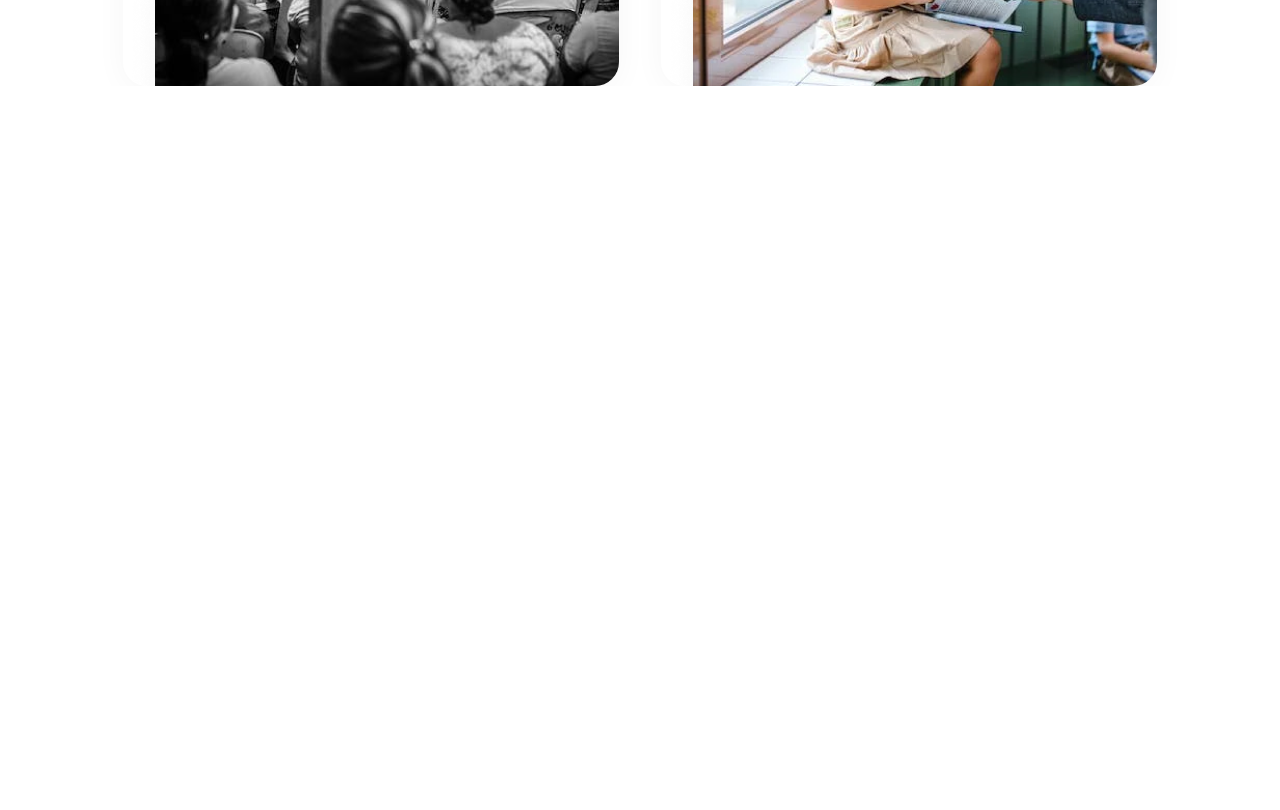
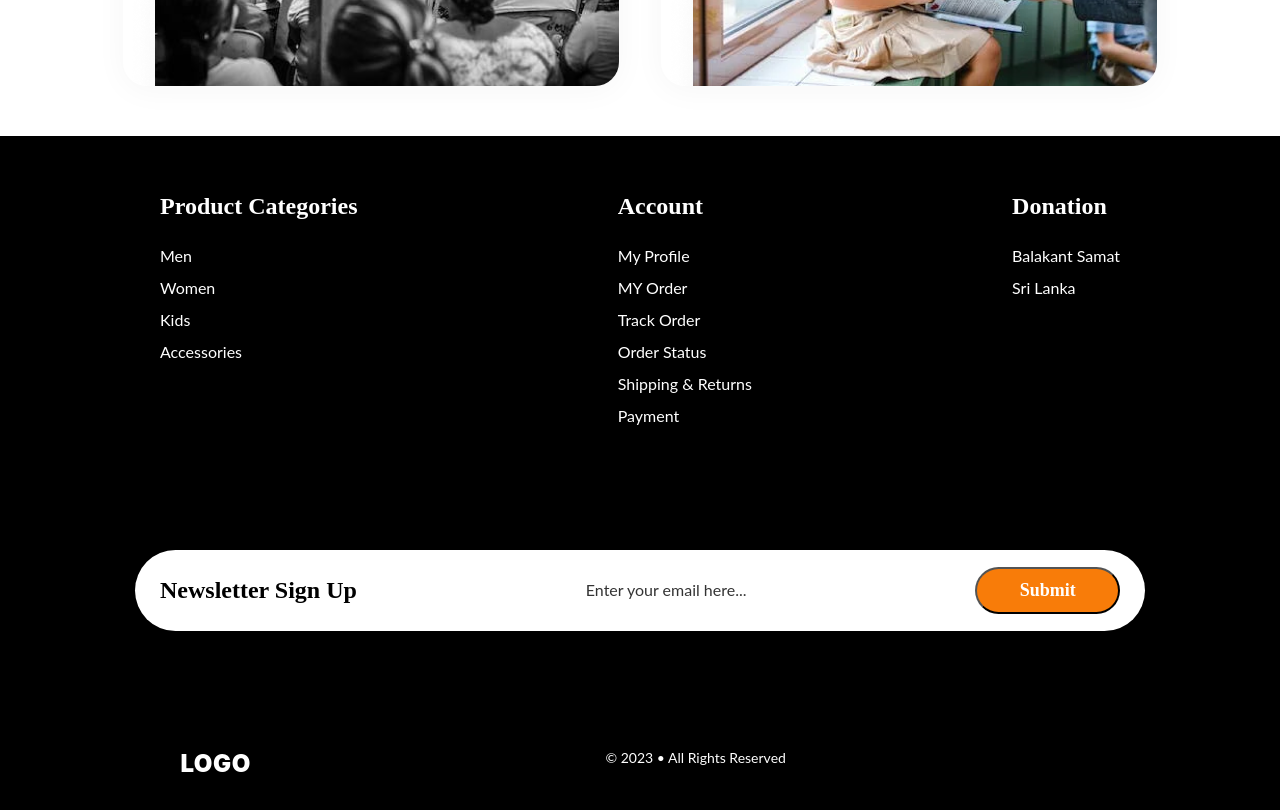
Before and after one commit to pankaj123445555/shopping_web, a React (Create React App) app: page / in a window 1280 px wide. Shown: the part 3540-4350 px from the top of the page. Before the commit the page ends 3626 px from the top, so only its background shows below. Built offline with nearby package versions, Linux system fonts and the light colour scheme.

Commit message:
about section is completed

```diff
--- a/src/App.css
+++ b/src/App.css
@@ -658,3 +658,48 @@ line-height: normal;
 .movement{
     margin: 50px 0px;
 }
+.about{
+    height: 699px;
+    background: #000;
+    margin-top: 50px;
+}
+.w-80{
+    width: 75%;
+    /* border: 1px solid white; */
+    /* height: 50px; */
+    /* margin: 5px; */
+}
+.about-text{
+    color: #FFF;
+    font-family: Lato;
+    font-size: 16px;
+    font-style: normal;
+    font-weight: 400;
+    line-height: 32px;
+}
+.mr-btm-20{
+    margin-bottom: 20px;
+}
+#about-email{
+    height: 81.111px;
+    margin: 5px;
+   border-radius: 50px;
+   background: #FFF;
+   padding: 0px 25px;
+}
+.submit-btn{
+    width: 144.54px;
+    height: 46.354px;
+    flex-shrink: 0;
+    border-radius: 50px;
+    background: #F87C09;
+}
+#all-right-reserve{
+    width: -webkit-fill-available;
+    text-align: center;
+    font-family: Lato;
+    font-size: 14px;
+    font-style: normal;
+    font-weight: 400;
+    line-height: normal;
+}
--- /dev/null
+++ b/src/Component/About.js
@@ -0,0 +1,58 @@
+import React from 'react'
+
+function About() {
+  return (
+    <div className='about make-div-column alg-itm just-cont-sp-ar'>
+      <div className='w-80 make-div-row js-cont-spacebetween' style={{color: '#FFF'}}>
+      <div className='make-div-column'>
+      <div className='mr-btm-20'>
+      <span className='fs-24-fw-600' style={{fontFamily: 'Montserrat'}}>Product Categories</span>
+      </div>
+      <div className='make-div-column about-text'>
+      <span>Men</span>
+      <span>Women</span>
+      <span>Kids</span>
+      <span>Accessories</span>
+      </div>
+      </div>
+      <div className='make-div-column'>
+      <div className='mr-btm-20'>
+      <span className='fs-24-fw-600' style={{fontFamily: 'Montserrat'}}>Account</span>
+      </div>
+      <div className='make-div-column about-text'>
+      <spn>My Profile</spn>
+      <span>MY Order</span>
+      <span>Track Order</span>
+      <span>Order Status</span>
+      <span>Shipping & Returns</span>
+      <span>Payment</span>
+      </div>
+      </div>
+      <div className='make-div-column'>
+      <div className='mr-btm-20'>
+      <span className='fs-24-fw-600 ' style={{fontFamily: 'Montserrat'}}>Donation</span>
+      </div>
+      <div className='make-div-column about-text'>
+      <span>Balakant Samat</span>
+      <span>Sri Lanka</span>
+      </div>
+      </div>
+      </div>
+      <div id='about-email' className='w-80 make-div-row alg-itm js-cont-spacebetween'>
+      <span className='fs-24-fw-600'>Newsletter Sign Up</span>
+      <span className='about-text' style={{color: 'rgba(0, 0, 0, 0.80)'}}>Enter your email here...</span>
+      <span ><button style={{color: '#FFF'}} className='submit-btn font-18'>Submit</button></span>
+      </div>
+      <div className='w-80 make-div-row' style={{color: '#FFF'}}>
+      <div  className='logo-content'>
+      <span style={{color: '#FFF'}}>LOGO</span>
+      </div>
+      <div id='all-right-reserve'>
+      <span>© 2023 • All Rights Reserved</span>
+      </div>
+      </div>
+    </div>
+  )
+}
+
+export default About
--- a/src/Component/Donation.js
+++ b/src/Component/Donation.js
@@ -5,6 +5,7 @@ import DonateNow from './DonateNow'
 import DonationBanner from './DonationBanner'
 import DonationCart from './DonationCart'
 import DImages from './DImages'
+import About from './About'
 
 function Donation() {
   return (
@@ -15,6 +16,7 @@ function Donation() {
     <DonationBanner/>
     <DonationCart/>
     <DImages/>
+    <About/>
     </div>
   )
 }
```
